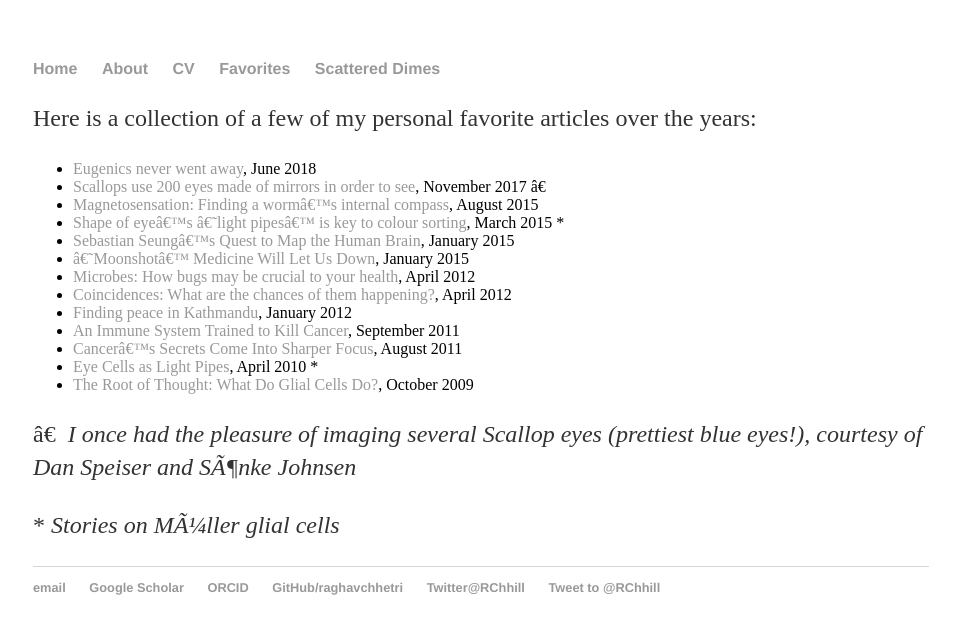
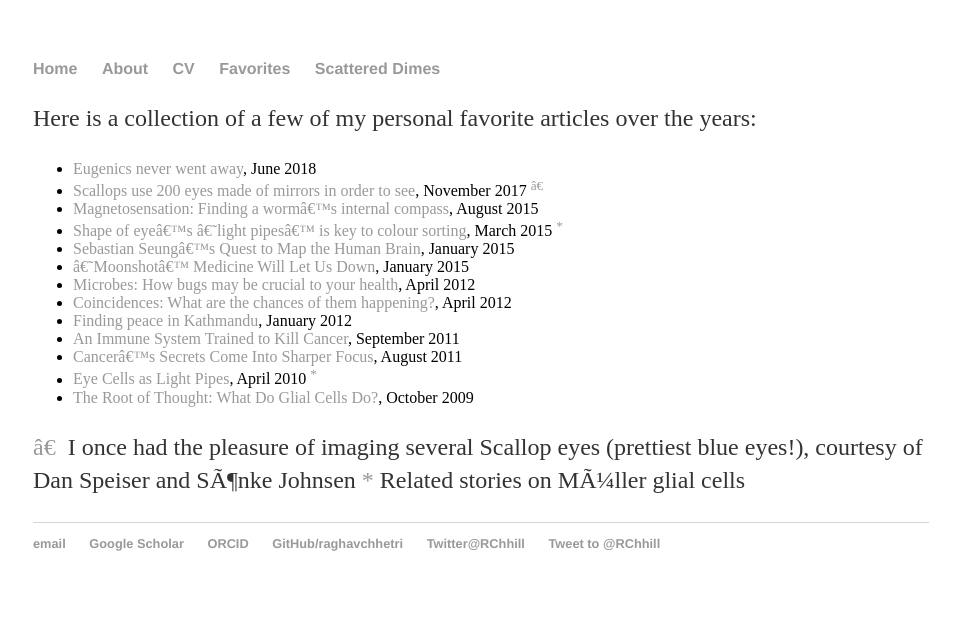
Before and after one commit to raghavchhetri/raghavchhetri.github.io, a Jekyll site: the page built from favorites/index.md, in a window 1280 px wide. Shown: the top 634 px of the page, without its empty margins (159-1119 px from the left). Built offline with Jekyll 4.4.1, drawn with Linux system fonts in a browser that asks for light colours; comment, search, counter and statistics services are not loaded.

Commit message:
Update index.md

```diff
--- a/favorites/index.md
+++ b/favorites/index.md
@@ -6,9 +6,9 @@ title: Favorite articles
 Here is a collection of a few of my personal favorite articles over the years:
 
 - [Eugenics never went away](https://aeon.co/essays/eugenics-today-where-eugenic-sterilisation-continues-now), June 2018
-- [Scallops use 200 eyes made of mirrors in order to see](https://www.theverge.com/2017/11/30/16719146/king-scallop-eyes-mirror-lens-optics-biomimicry), November 2017 &dagger;
+- [Scallops use 200 eyes made of mirrors in order to see](https://www.theverge.com/2017/11/30/16719146/king-scallop-eyes-mirror-lens-optics-biomimicry), November 2017 <sup>[&dagger;](#note1)</sup>
 - [Magnetosensation: Finding a worm's internal compass](https://elifesciences.org/articles/09666), August 2015
-- [Shape of eye's 'light pipes' is key to colour sorting](https://www.bbc.com/news/science-environment-31775458), March 2015 *
+- [Shape of eye's 'light pipes' is key to colour sorting](https://www.bbc.com/news/science-environment-31775458), March 2015 <sup>[*](#note2)</sup>
 - [Sebastian Seung’s Quest to Map the Human Brain](http://www.nytimes.com/2015/01/11/magazine/sebastian-seungs-quest-to-map-the-human-brain.html), January 2015
 - [‘Moonshot’ Medicine Will Let Us Down](http://www.nytimes.com/2015/01/29/opinion/moonshot-medicine-will-let-us-down.html), January 2015
 - [Microbes: How bugs may be crucial to your health](https://www.bbc.com/future/article/20120412-the-beasts-inside-you/4http://www.bbc.co.uk/news/magazine-15356016), April 2012
@@ -16,9 +16,8 @@ Here is a collection of a few of my personal favorite articles over the years:
 - [Finding peace in Kathmandu](http://www.bbc.com/travel/feature/20120116-find-peace-in-kathmandu), January 2012
 - [An Immune System Trained to Kill Cancer](http://www.nytimes.com/2011/09/13/health/13gene.html?pagewanted=all), September 2011
 - [Cancer’s Secrets Come Into Sharper Focus](http://www.nytimes.com/2011/08/16/health/16cancer.html?pagewanted=all), August 2011
-- [Eye Cells as Light Pipes](https://physics.aps.org/story/v25/st15), April 2010 *
+- [Eye Cells as Light Pipes](https://physics.aps.org/story/v25/st15), April 2010 <sup>[*](#note2)</sup>
 - [The Root of Thought: What Do Glial Cells Do?](http://www.scientificamerican.com/article/the-root-of-thought-what/), October 2009
 
-&dagger; *I once had the pleasure of imaging several Scallop eyes (prettiest blue eyes!), courtesy of Dan Speiser and Sönke Johnsen*
-
-\* *Stories on Müller glial cells*
+<a name="note1">&dagger;</a> I once had the pleasure of imaging several Scallop eyes (prettiest blue eyes!), courtesy of Dan Speiser and Sönke Johnsen
+<a name="note2">*</a> Related stories on Müller glial cells
```
